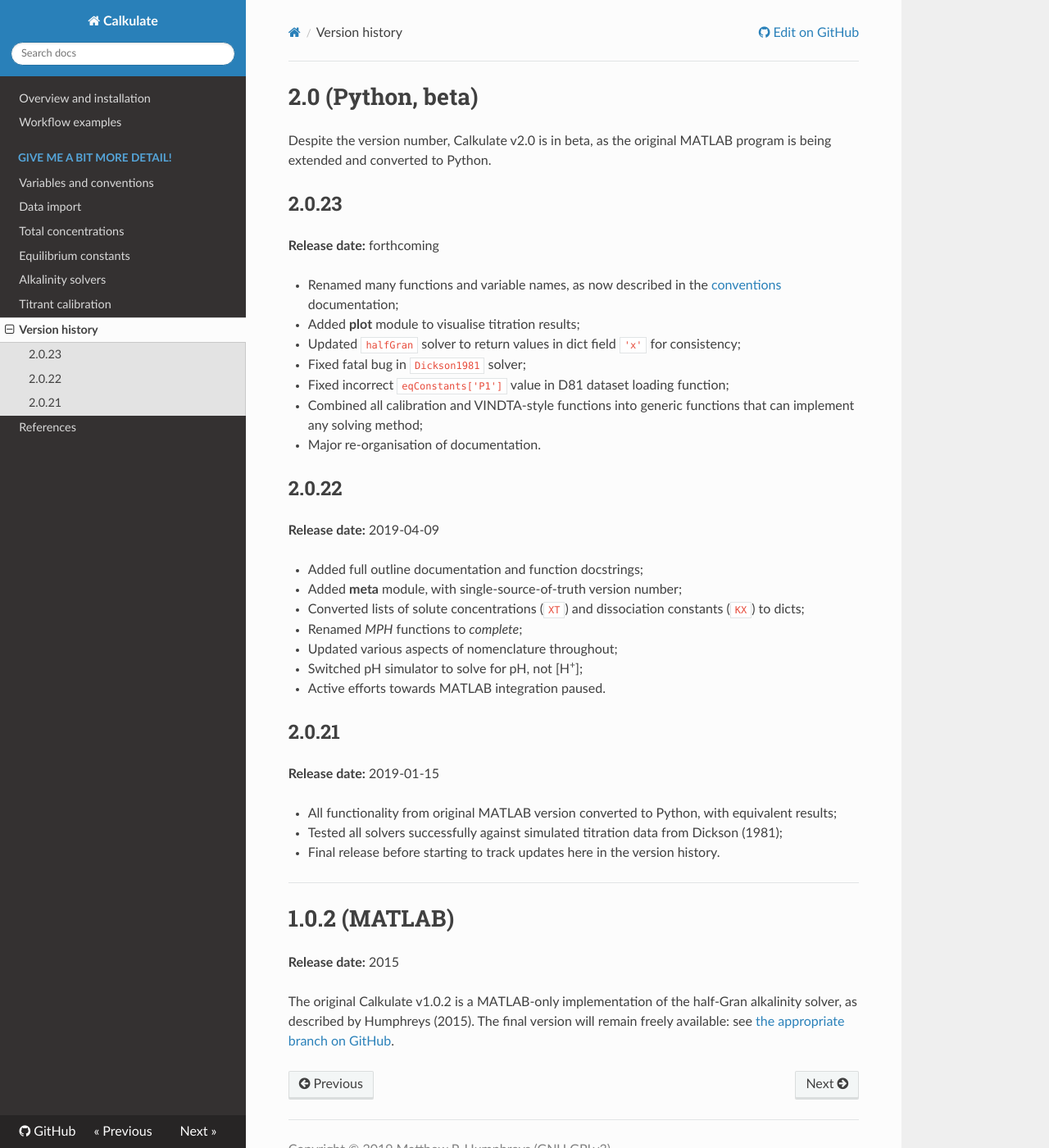
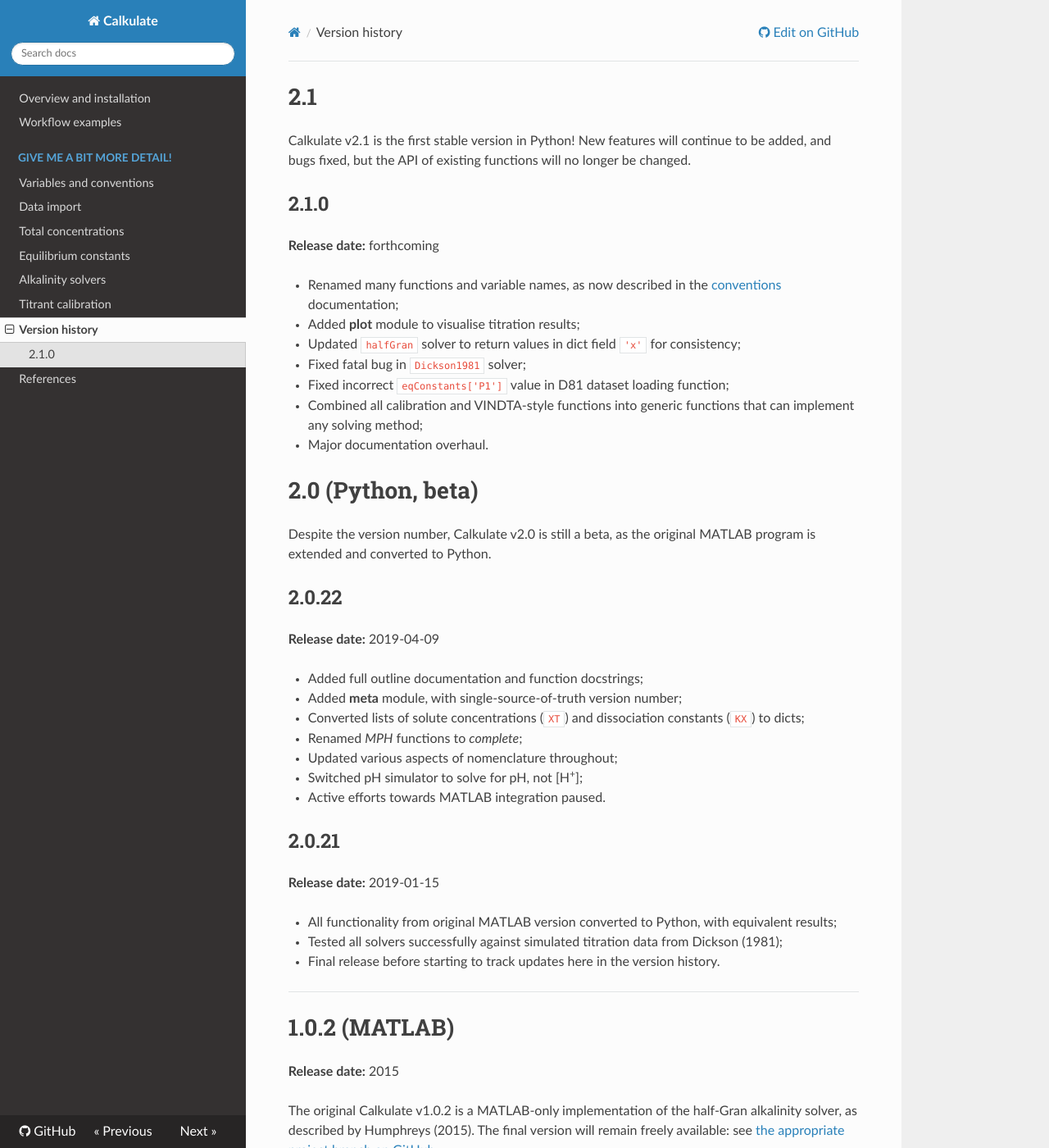
Before and after one commit to mvdh7/calkulate, an MkDocs documentation site: the page built from docs/versions.md, in a window 1280 px wide and 1400 px high. Shown: the whole window at 82% size. Built offline with MkDocs 1.6.1, drawn with Linux system fonts in a browser that asks for light colours; nearby versions of some CDN libraries.

Commit message:
Next release will be v2.1.0

```diff
--- a/docs/index.md
+++ b/docs/index.md
@@ -1,4 +1,4 @@
-# <img src="img/logo_transparent.png" style="vertical-align:sub" width="105px" /> v2.0.23 (beta)
+# <img src="img/logo_transparent.png" style="vertical-align:sub" width="105px" /> v2.1.0
 
 Calkulate is a Python 3.6+ package for determining total alkalinity from seawater titration data.
 
--- a/docs/versions.md
+++ b/docs/versions.md
@@ -1,8 +1,8 @@
-# 2.0 (Python, beta)
+# 2.1
 
-Despite the version number, Calkulate v2.0 is in beta, as the original MATLAB program is being extended and converted to Python.
+Calkulate v2.1 is the first stable version in Python! New features will continue to be added, and bugs fixed, but the API of existing functions will no longer be changed.
 
-## 2.0.23
+## 2.1.0
 
 **Release date:** forthcoming
 
@@ -12,7 +12,11 @@
   * Fixed fatal bug in `Dickson1981` solver;
   * Fixed incorrect `eqConstants['P1']` value in D81 dataset loading function;
   * Combined all calibration and VINDTA-style functions into generic functions that can implement any solving method;
-  * Major re-organisation of documentation.
+  * Major documentation overhaul.
+
+# 2.0 (Python, beta)
+
+Despite the version number, Calkulate v2.0 is still a beta, as the original MATLAB program is extended and converted to Python.
 
 ## 2.0.22
 
@@ -40,4 +44,4 @@
 
 **Release date:** 2015
 
-The original Calkulate v1.0.2 is a MATLAB-only implementation of the half-Gran alkalinity solver, as described by Humphreys (2015). The final version will remain freely available: see [the appropriate branch on GitHub](https://github.com/mvdh7/calkulate/tree/1.0.2).
+The original Calkulate v1.0.2 is a MATLAB-only implementation of the half-Gran alkalinity solver, as described by Humphreys (2015). The final version will remain freely available: see [the appropriate project branch on GitHub](https://github.com/mvdh7/calkulate/tree/1.0.2).
```
Also changed, not shown: README.md (+3 -3 lines), 1 other file.
